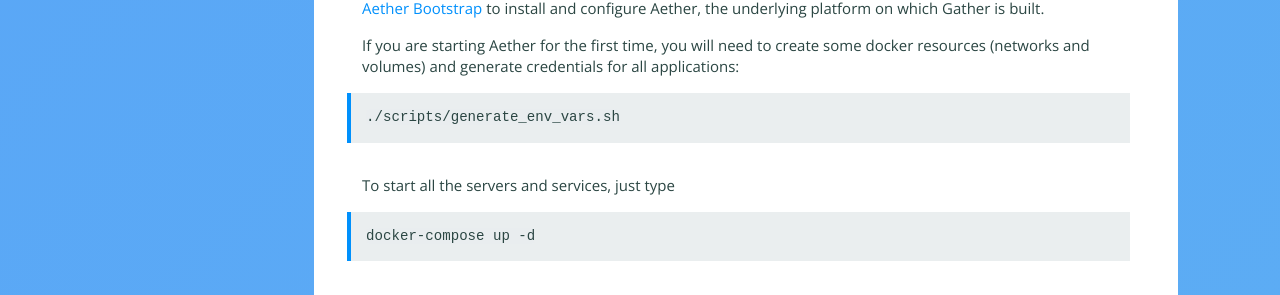
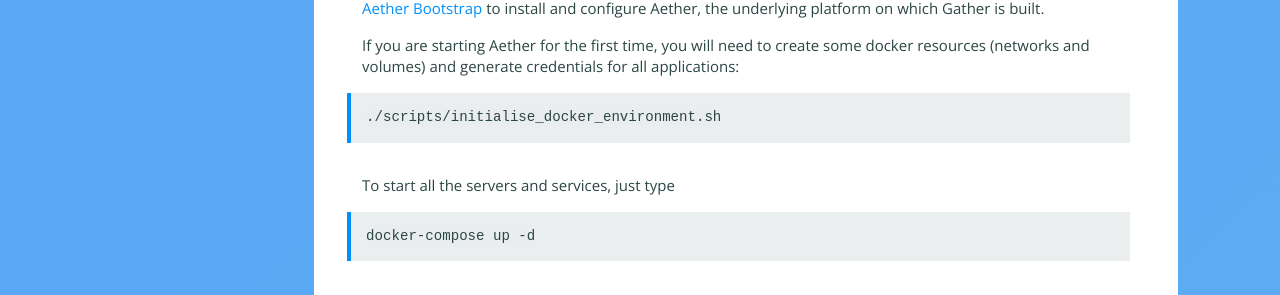
Before and after one commit to nixilla/gather, a Jekyll site: the page built from documentation/try/setup.md, in a window 1280 px wide. Shown: the part 832-1127 px from the top of the page. Built offline with Jekyll 4.4.1, drawn with Linux system fonts in a browser that asks for light colours.

Commit message:
chore: fix script name

````diff
--- a/documentation/try/setup.md
+++ b/documentation/try/setup.md
@@ -26,7 +26,7 @@
 If you are starting Aether for the first time, you will need to create some docker resources (networks and volumes) and generate credentials for all applications:
 
 ```
-./scripts/generate_env_vars.sh
+./scripts/initialise_docker_environment.sh
 ```
 
 To start all the servers and services, just type
````
